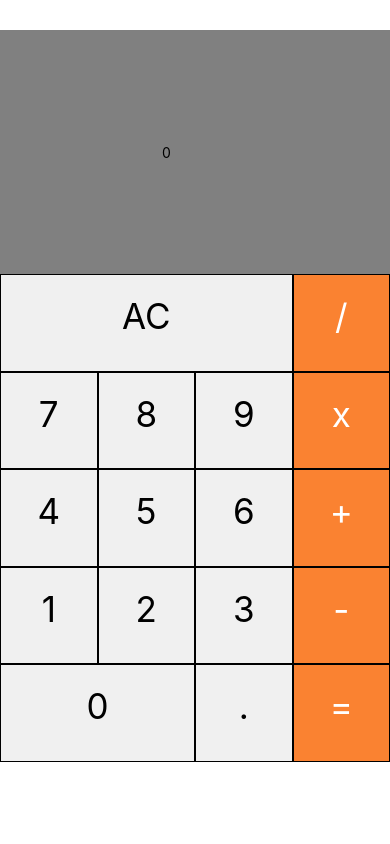
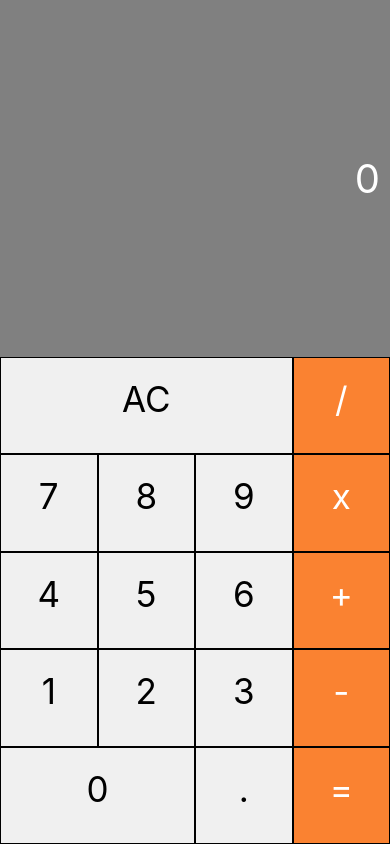
Before and after one commit to davidsilvamota/calculadora_react-native, a React Native app: screen / in a window 390 px wide. Built offline with nearby package versions, Linux system fonts and the light colour scheme.

Commit message:
ajustes no display

```diff
--- a/App.tsx
+++ b/App.tsx
@@ -7,10 +7,6 @@ export default function App() {
   const [num, setNum] = useState<any>(0);
   const [oldNum, setOldNum] = useState<any>(0);
   const [operador, setOperador] = useState<any>();
-
-  const ChangeValue = (e: number) => {
-    setNum(e);
-  };
 
   const addDigito = (n: number) => {
     num == 0 ? setNum(n) : setNum(num + n);
@@ -23,7 +19,7 @@ export default function App() {
   const handleOperation = (e: number) => {
     setOldNum(num);
     setOperador(e);
-    setNum(0)
+    setNum(0);
   };
   const calculate = () => {
     if (operador === "/") {
@@ -43,7 +39,7 @@ export default function App() {
   return (
     <>
       <View style={styles.container}>
-        <Display onChangeText={ChangeValue} value={num}></Display>
+        <Display value={num}></Display>
         <View style={styles.calculadora}>
           <Botao label={"AC"} triple onPress={limpar}></Botao>
           <Botao label={"/"} operation onPress={handleOperation}></Botao>
@@ -70,7 +66,6 @@ export default function App() {
 const styles = StyleSheet.create({
   container: {
     flex: 1,
-    marginTop: 30,
   },
   calculadora: {
     flexDirection: "row",
--- a/src/components/Display.tsx
+++ b/src/components/Display.tsx
@@ -5,18 +5,18 @@ export default function Display(props: any) {
   return (
     <>
       <View style={styles.containerDisplay}>
-       <TextInput onChangeText={props.onChangeTexte} value={props.value} ></TextInput>
+       <Text style={styles.txtDisplay}>{props.value}</Text>
       </View>
     </>
   );
 }
 const styles = StyleSheet.create({
   containerDisplay: {
+    flex:1,
     backgroundColor: "gray",
     justifyContent: "center",
-    height:"30%",
     alignItems: "flex-end",
-    padding: 10,
+    paddingHorizontal:10
   },
   txtDisplay: {
     fontSize: 40,
```
